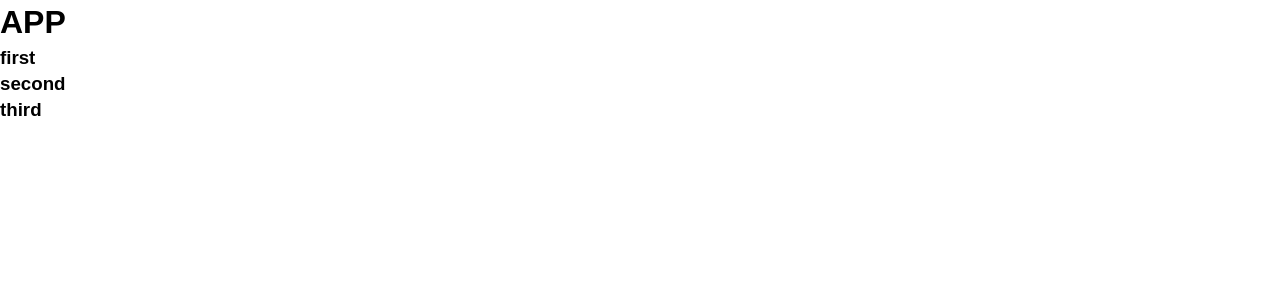
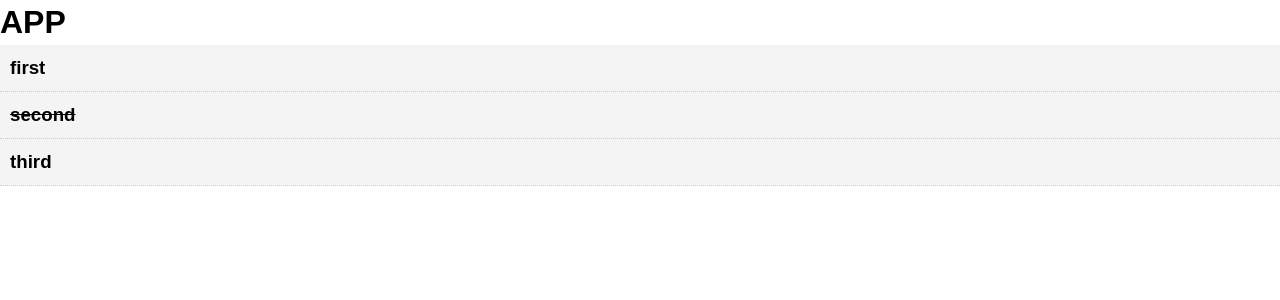
Before and after one commit to ivjotsingh/todoReact, a React (Create React App) app: page / in a window 1280 px wide. Shown: the top 300 px of the page. Built offline with nearby package versions, Linux system fonts and the light colour scheme.

Commit message:
added basic css to TodoItem

```diff
--- a/src/components/TodoItem.js
+++ b/src/components/TodoItem.js
@@ -4,14 +4,31 @@ import PropTypes from 'prop-types';
 
 class TodoItem extends Component{
 
+getItemStyle = () => {
+  return {
+    backgroundColor: '#f4f4f4',
+    padding: '10px',
+    borderBottom: '1px #ccc dotted',
+    textDecoration: this.props.todo.completed ? 'line-through' : 'none'
+  }
+}
+
   render(){
+    console.log(this.props.todo.completed)
     return (
+      <div style={this.getItemStyle()}>
         <h3> {this.props.todo.title} </h3>
+      </div>
     );
   }
 }
+
 TodoItem.propTypes = {
     todo: PropTypes.object.isRequired
 }
 
+const itemStyle = {
+
+}
+
 export default TodoItem;
```
